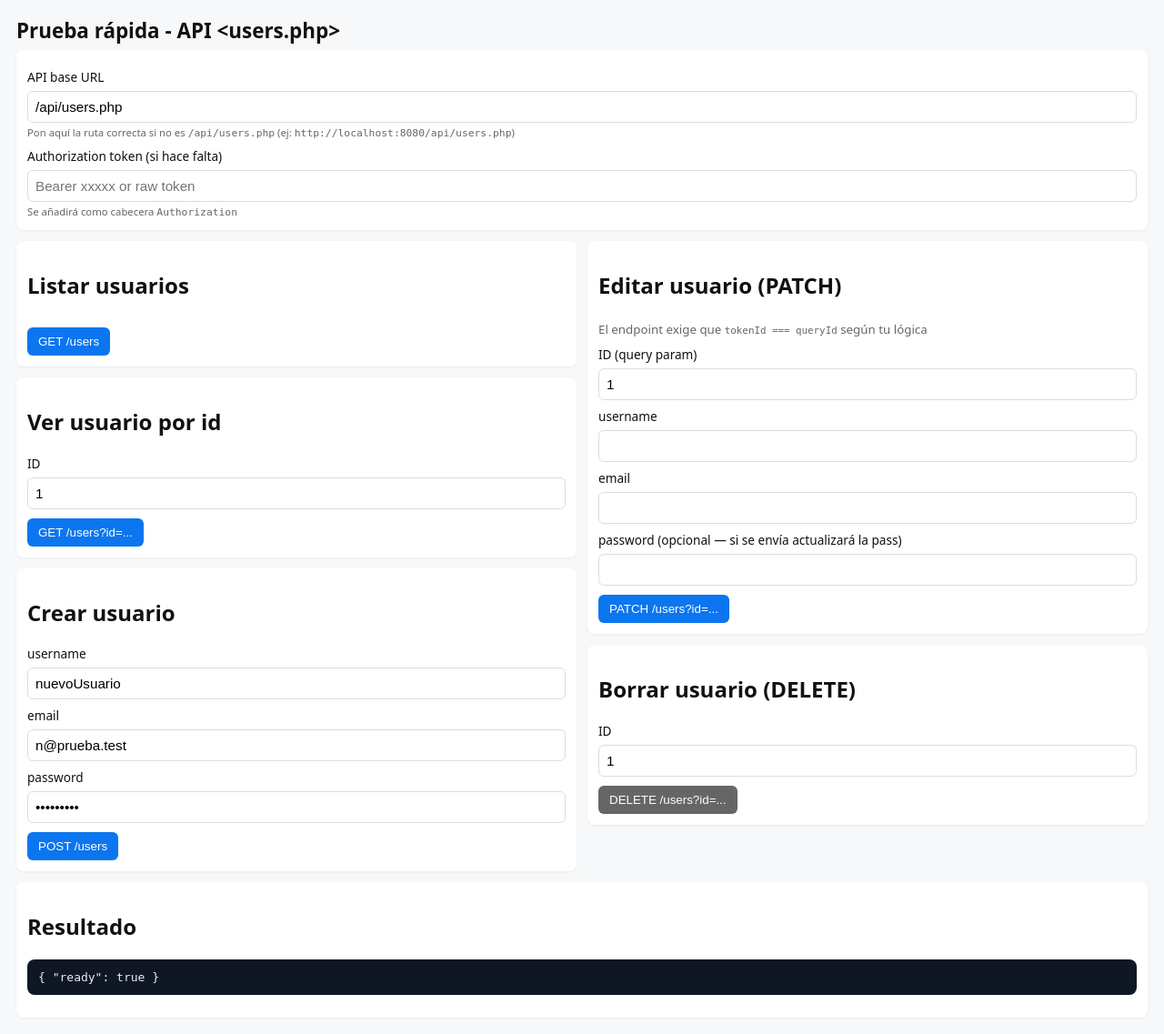
After one commit to otboumeh/Transcendence, a PHP site: page /srcs/public/users-test.html in a window 1280 px wide. The commit adds this page. Shown: the whole page at 91% size. Run offline with PHP 8.4, Linux system fonts and the light colour scheme.

Commit message:
inProcess

```diff
--- /dev/null
+++ b/backend/srcs/public/users-test.html
@@ -0,0 +1,195 @@
+<!doctype html>
+<html lang="es">
+<head>
+  <meta charset="utf-8" />
+  <meta name="viewport" content="width=device-width,initial-scale=1" />
+  <title>Tester - API Users</title>
+  <style>
+    body { font-family: system-ui, -apple-system, "Segoe UI", Roboto, "Helvetica Neue", Arial; margin: 18px; background:#f6f8fa; color:#111; }
+    h1 { font-size:1.4rem; margin-bottom:6px; }
+    .card { background:white; padding:12px; border-radius:8px; box-shadow:0 1px 3px rgba(0,0,0,0.06); margin-bottom:12px; }
+    label { display:block; font-size:.85rem; margin-top:8px; }
+    input[type="text"], input[type="password"], input[type="number"], textarea { width:100%; padding:8px; font-size:.95rem; margin-top:6px; border:1px solid #ddd; border-radius:6px; box-sizing:border-box; }
+    button { margin-top:10px; padding:8px 12px; border-radius:6px; border:0; background:#0b76ef; color:white; cursor:pointer; }
+    button.secondary { background:#666; }
+    pre { background:#0f1724; color:#e6eef8; padding:12px; border-radius:8px; max-height:360px; overflow:auto; }
+    .row { display:flex; gap:12px; }
+    .col { flex:1; }
+    small { color:#666; }
+  </style>
+</head>
+<body>
+  <h1>Prueba rápida - API &lt;users.php&gt;</h1>
+  <div class="card">
+    <label>API base URL
+      <input id="apiUrl" type="text" value="/api/users.php" />
+      <small>Pon aquí la ruta correcta si no es <code>/api/users.php</code> (ej: <code>http://localhost:8080/api/users.php</code>)</small>
+    </label>
+
+    <label>Authorization token (si hace falta)
+      <input id="authToken" type="text" placeholder="Bearer xxxxx or raw token" />
+      <small>Se añadirá como cabecera <code>Authorization</code></small>
+    </label>
+  </div>
+
+  <div class="row">
+    <div class="col">
+      <div class="card">
+        <h2>Listar usuarios</h2>
+        <button id="btnList">GET /users</button>
+      </div>
+
+      <div class="card">
+        <h2>Ver usuario por id</h2>
+        <label>ID
+          <input id="getId" type="number" placeholder="1" />
+        </label>
+        <button id="btnGetById">GET /users?id=...</button>
+      </div>
+
+      <div class="card">
+        <h2>Crear usuario</h2>
+        <label>username<input id="createUsername" type="text" value="nuevoUsuario" /></label>
+        <label>email<input id="createEmail" type="text" value="n@prueba.test" /></label>
+        <label>password<input id="createPassword" type="password" value="secret123" /></label>
+        <button id="btnCreate">POST /users</button>
+      </div>
+    </div>
+
+    <div class="col">
+      <div class="card">
+        <h2>Editar usuario (PATCH)</h2>
+        <small>El endpoint exige que <code>tokenId === queryId</code> según tu lógica</small>
+        <label>ID (query param)
+          <input id="editId" type="number" placeholder="1" />
+        </label>
+        <label>username<input id="editUsername" type="text" /></label>
+        <label>email<input id="editEmail" type="text" /></label>
+        <label>password (opcional — si se envía actualizará la pass)
+          <input id="editPassword" type="password" />
+        </label>
+        <button id="btnEdit">PATCH /users?id=...</button>
+      </div>
+
+      <div class="card">
+        <h2>Borrar usuario (DELETE)</h2>
+        <label>ID
+          <input id="deleteId" type="number" placeholder="1" />
+        </label>
+        <button id="btnDelete" class="secondary">DELETE /users?id=...</button>
+      </div>
+    </div>
+  </div>
+
+  <div class="card">
+    <h2>Resultado</h2>
+    <pre id="output">{ "ready": true }</pre>
+  </div>
+
+<script>
+  const $ = id => document.getElementById(id);
+  const output = $('output');
+
+  function show(o) {
+    if (typeof o === 'string') {
+      output.textContent = o;
+    } else {
+      try {
+        output.textContent = JSON.stringify(o, null, 2);
+      } catch(e) {
+        output.textContent = String(o);
+      }
+    }
+  }
+
+  function apiRequest(method, url, body = null) {
+    const apiBase = $('apiUrl').value.trim();
+    const fullUrl = apiBase + (url || '');
+    const token = $('authToken').value.trim();
+    const headers = {};
+    if (body !== null) headers['Content-Type'] = 'application/json';
+    if (token) headers['Authorization'] = token;
+    return fetch(fullUrl, {
+      method,
+      headers,
+      body: body !== null ? JSON.stringify(body) : null,
+      // credentials: 'include' // descomenta si usas cookies
+    }).then(async res => {
+      const text = await res.text();
+      // intenta parsear JSON, si no, devuelve texto crudo
+      try { return { status: res.status, ok: res.ok, data: JSON.parse(text) }; }
+      catch(e) { return { status: res.status, ok: res.ok, data: text }; }
+    });
+  }
+
+  // List
+  $('btnList').addEventListener('click', async () => {
+    show('cargando...');
+    try {
+      const r = await apiRequest('GET', '');
+      show(r);
+    } catch (err) { show({ error: String(err) }); }
+  });
+
+  // Get by id
+  $('btnGetById').addEventListener('click', async () => {
+    const id = $('getId').value.trim();
+    if (!id) return show({ error: 'pon un id' });
+    show('cargando...');
+    try {
+      const r = await apiRequest('GET', '?id=' + encodeURIComponent(id));
+      show(r);
+    } catch (err) { show({ error: String(err) }); }
+  });
+
+  // Create
+  $('btnCreate').addEventListener('click', async () => {
+    const body = {
+      username: $('createUsername').value.trim(),
+      email: $('createEmail').value.trim(),
+      password: $('createPassword').value
+    };
+    show('cargando...');
+    try {
+      const r = await apiRequest('POST', '', body);
+      show(r);
+    } catch (err) { show({ error: String(err) }); }
+  });
+
+  // Edit (PATCH)
+  $('btnEdit').addEventListener('click', async () => {
+    const id = $('editId').value.trim();
+    if (!id) return show({ error: 'pon un id para editar' });
+    const body = {};
+    if ($('editUsername').value) body.username = $('editUsername').value.trim();
+    if ($('editEmail').value) body.email = $('editEmail').value.trim();
+    if ($('editPassword').value) body.password = $('editPassword').value;
+    show('cargando...');
+    try {
+      const r = await apiRequest('PATCH', '?id=' + encodeURIComponent(id), body);
+      show(r);
+    } catch (err) { show({ error: String(err) }); }
+  });
+
+  // Delete
+  $('btnDelete').addEventListener('click', async () => {
+    const id = $('deleteId').value.trim();
+    if (!id) return show({ error: 'pon un id para borrar' });
+    if (!confirm('Borrar usuario id=' + id + '?')) return;
+    show('cargando...');
+    try {
+      const r = await apiRequest('DELETE', '?id=' + encodeURIComponent(id));
+      show(r);
+    } catch (err) { show({ error: String(err) }); }
+  });
+
+  // Small helper: pre-fill some fields for convenience
+  (function prefill(){
+    const u = '1';
+    $('getId').value = u;
+    $('editId').value = u;
+    $('deleteId').value = u;
+  })();
+</script>
+</body>
+</html>
--- a/backend/srcs/public/utils/init.php
+++ b/backend/srcs/public/utils/init.php
@@ -12,7 +12,7 @@ $authToken = $_SERVER['HTTP_AUTHORIZATION'] ?? null;
 $requestMethod = $_SERVER['REQUEST_METHOD'];
 $auth = checkAuthorization($authToken);
 $idFromAuth = extractIdFromAuth($authToken, $auth);
-$bodyArray = json_decode(file_get_contents('php://input'));
+$bodyArray = json_decode(file_get_contents('php://input'), true);
 $queryId = $_GET['id'] ?? null;
 
 $context = [
```
Also changed, not shown: backend/srcs/public/api/users.php (+8 -5 lines), backend/srcs/public/utils/utils.php (+7 -5 lines), backend/srcs/database/database.sqlite, 3 other files.
